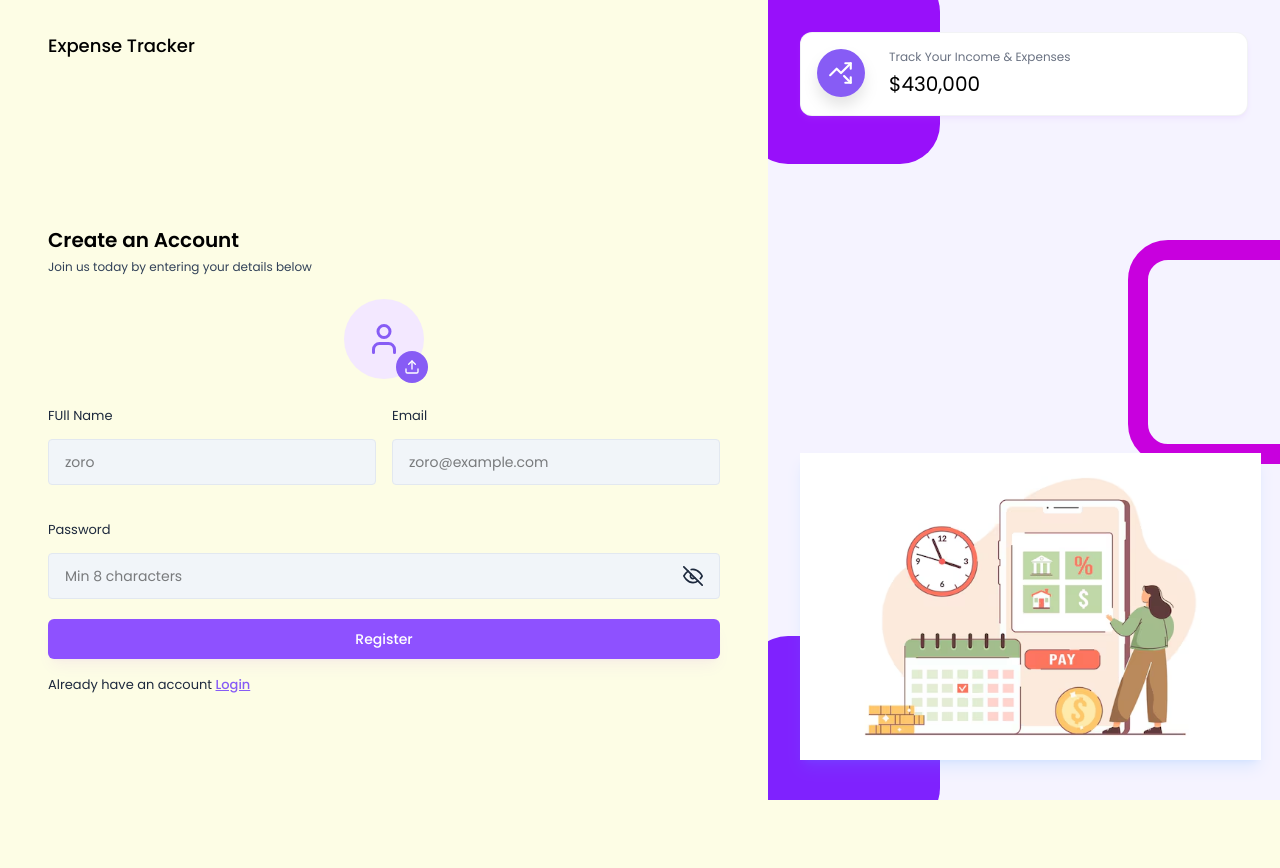
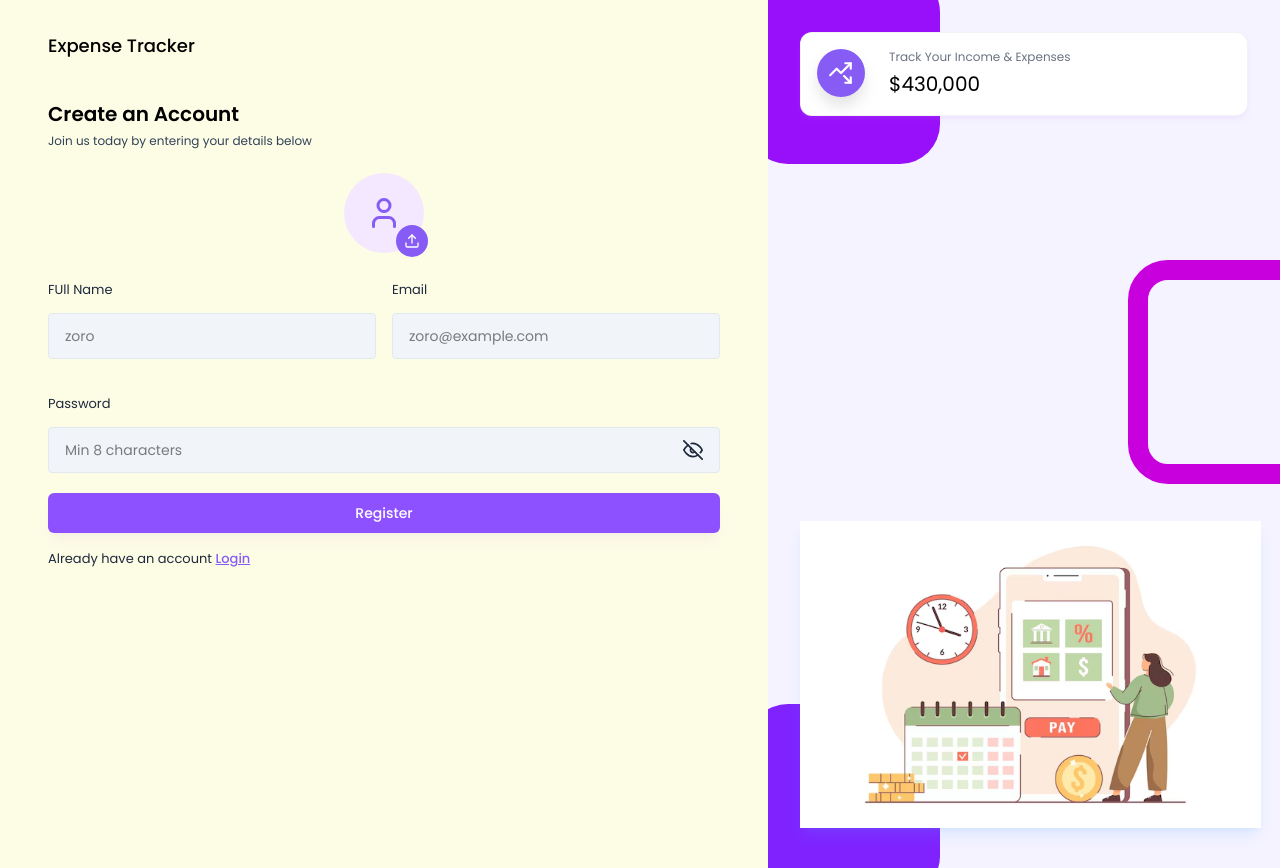
Before and after one commit to aathi1412/expense-tracker-MERN, a React (Vite) app in the folder frontend/: page /register in a window 1280 px wide. Before the commit the page ends 820 px from the top, so only its background shows below. Built offline with nearby package versions, Linux system fonts and the light colour scheme; a web font is replaced by a local one.

Commit message:
fix(AuthLayout): enhance layout structure and improve styling consistency

```diff
--- a/frontend/src/components/layouts/AuthLayout.jsx
+++ b/frontend/src/components/layouts/AuthLayout.jsx
@@ -1,28 +1,35 @@
 import {LuTrendingUpDown} from "react-icons/lu";
 import expense3 from '../../assets/images/expense1.png';
 
-function AuthLayout({ children }){
+function AuthLayout({ children }) {
+    return (
+        <div className="min-h-screen flex">
+            <div className="w-screen min-h-screen md:w-[60vw] px-12 py-8 pb-12">
+                <h2 className="text-lg font-medium text-black mb-5">
+                    Expense Tracker
+                </h2>
 
-    return (
-        <div className="flex">
-            <div className="w-screen h-screen md:w-[60vw] px-12 pt-8 pb-12">
-                <h2 className="text-lg font-medium text-black">Expense Tracker</h2>
-                {children}
+                <div className="min-h-[calc(100vh-80px)] ">
+                    {children}
+                </div>
             </div>
 
-            <div className="hidden md:block w-[40vw] h-screen bg-violet-50 bg-auth-bg-img bg-cover bg-no-repeat bg-center overflow-hidden p-8 relative">
+            <div className="hidden md:block w-[40vw] min-h-screen bg-violet-50 bg-auth-bg-img bg-cover bg-no-repeat bg-center overflow-hidden p-8 relative">
                 <div className="w-48 h-48 rounded-[40px] bg-purple-600 absolute -top-7 -left-5" />
+
                 <div className="w-48 h-56 rounded-[40px] border-20 border-fuchsia-600 absolute top-[30%] -right-10" />
+
                 <div className="w-48 h-48 rounded-[40px] bg-violet-600 absolute -bottom-7 -left-5" />
 
                 <div className="grid grid-cols-1 z-20">
                     <StatsInfoCard
-                        icon={<LuTrendingUpDown/>}
+                        icon={<LuTrendingUpDown />}
                         label="Track Your Income & Expenses"
                         value="430,000"
                         color="bg-primary"
                     />
                 </div>
+
                 <img
                     src={expense3}
                     alt="expense-image"
@@ -30,7 +37,7 @@ function AuthLayout({ children }){
                 />
             </div>
         </div>
-    )
+    );
 }
 export default AuthLayout
 
```
